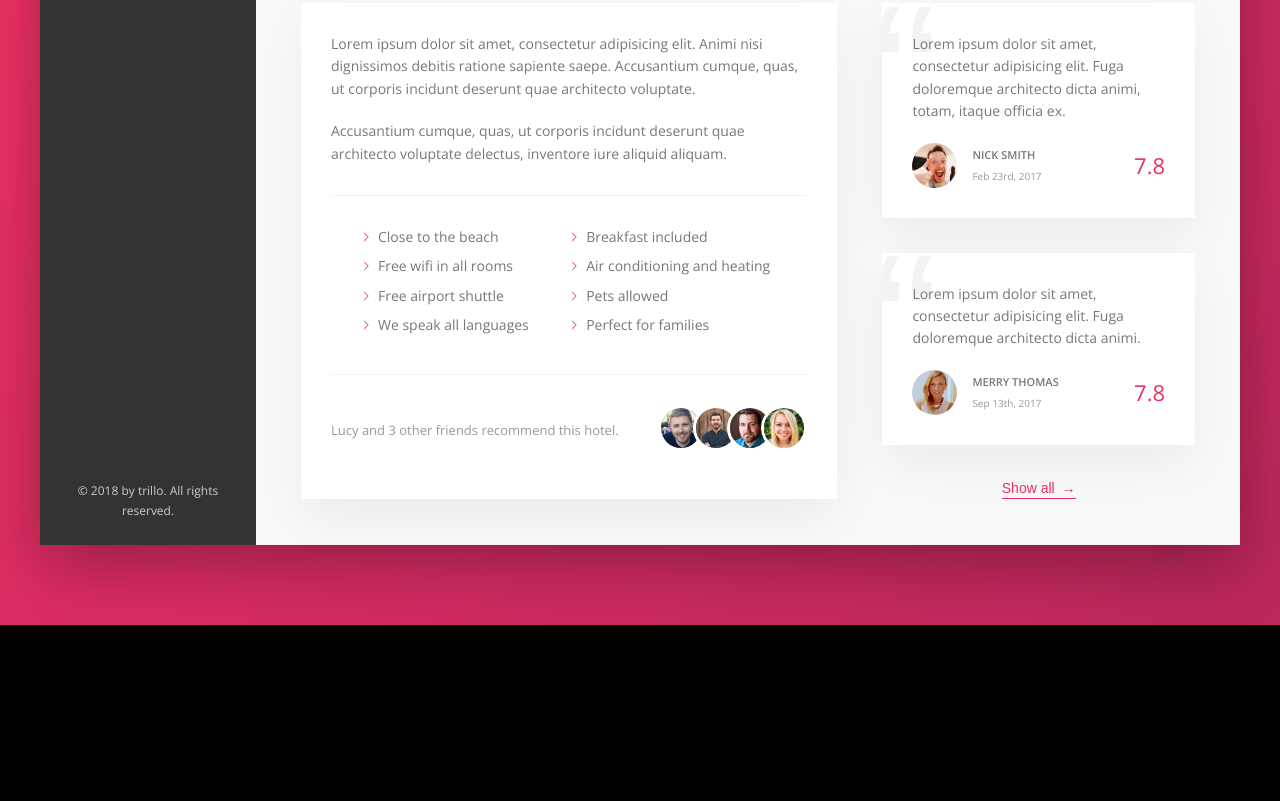
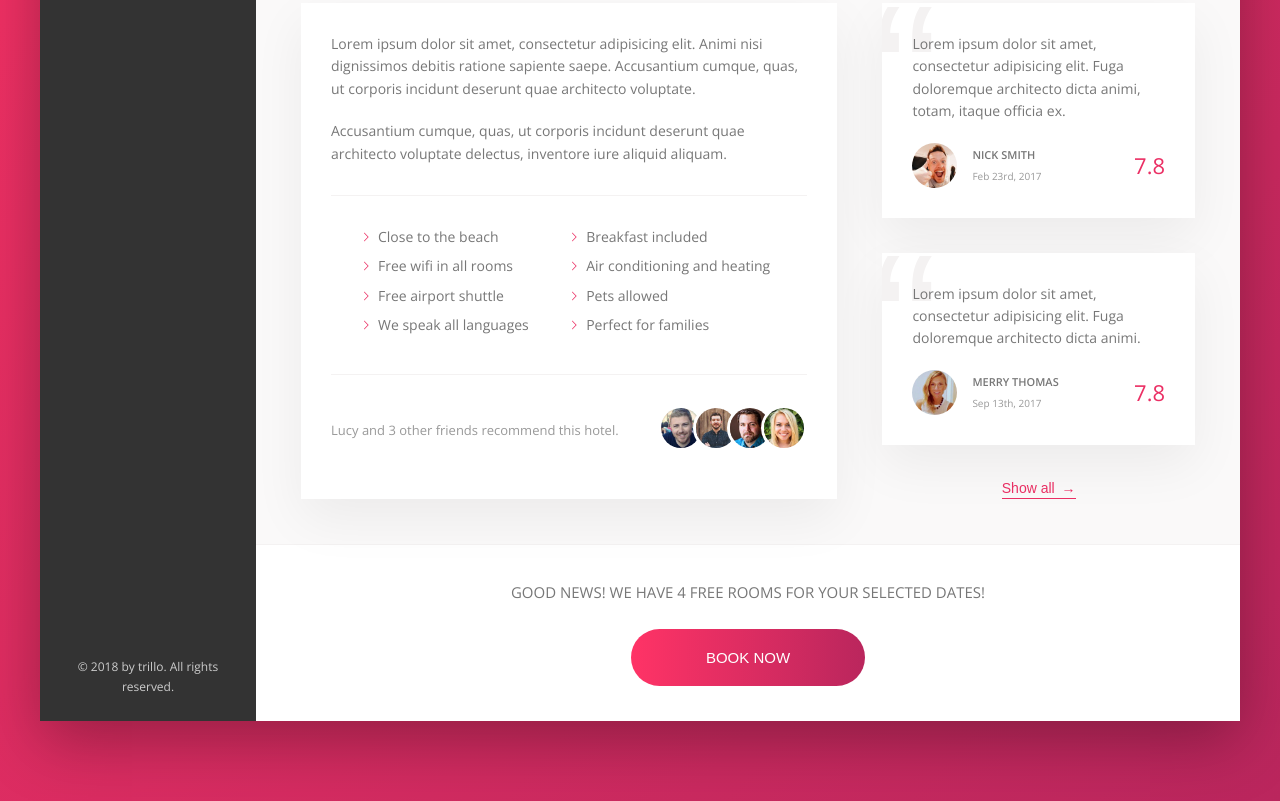
Before and after one commit to kuhelbeher/trillo, a website: page index.html in a window 1280 px wide. Shown: the part 644-1445 px from the top of the page. Before the commit the page ends 1269 px from the top, so only its background shows below. Drawn offline with nearby package versions, Linux system fonts and the light colour scheme.

Commit message:
Finished cta section

```diff
--- a/index.html
+++ b/index.html
@@ -192,7 +192,18 @@
 
             <button class="btn-inline">Show all <span>&rarr;</span></button>
           </div>
+
         </div>
+        <div class="cta">
+          <h2 class="cta__book-now">
+            Good news! We have 4 free rooms for your selected dates!
+          </h2>
+          <button class="btn">
+            <span class="btn__visible">Book now</span>
+            <span class="btn__invisible">Only 4 rooms left</span>
+          </button>
+        </div>
+
       </main>
     </div>
   </div>
--- a/sass/_components.scss
+++ b/sass/_components.scss
@@ -418,3 +418,67 @@
     z-index: 1;
   }
 }
+
+// ---------------------------------
+// call to action
+.cta {
+  padding: 3.5rem 0;
+  text-align: center;
+
+  &__book-now {
+    font-size: 1.5rem;
+    font-weight: 300;
+    margin-bottom: 2.5rem;
+    text-transform: uppercase;
+  }
+}
+
+// ---------------------------------
+// call to action button
+.btn {
+  font-size: 1.5rem;
+  font-weight: 300;
+  border: none;
+  text-transform: uppercase;
+  border-radius: 100px;
+  background-image: linear-gradient(to right, var(--color-primary-light), var(--color-primary-dark));
+  color: #fff;
+  position: relative;
+  overflow: hidden;
+  cursor: pointer;
+
+  & > * {
+    display: inline-block;
+    height: 100%;
+    width: 100%;
+    transition: all 0.2s;
+  }
+
+  &__visible {
+    padding: 2rem 7.5rem;
+  }
+
+  &__invisible {
+    position: absolute;
+    padding: 2rem 0;
+    left: 0;
+    top: -100%;
+  }
+
+  &:hover {
+    background-image: linear-gradient(to left, var(--color-primary-light), var(--color-primary-dark));
+  }
+
+  &:hover &__visible {
+    transform: translateY(100%);
+  }
+
+  &:hover &__invisible {
+      top: 0;
+  }
+
+  &:focus {
+    outline: none;
+    animation: pulsate 1s infinite;
+  }
+}
```
Also changed, not shown: css/style.css.
